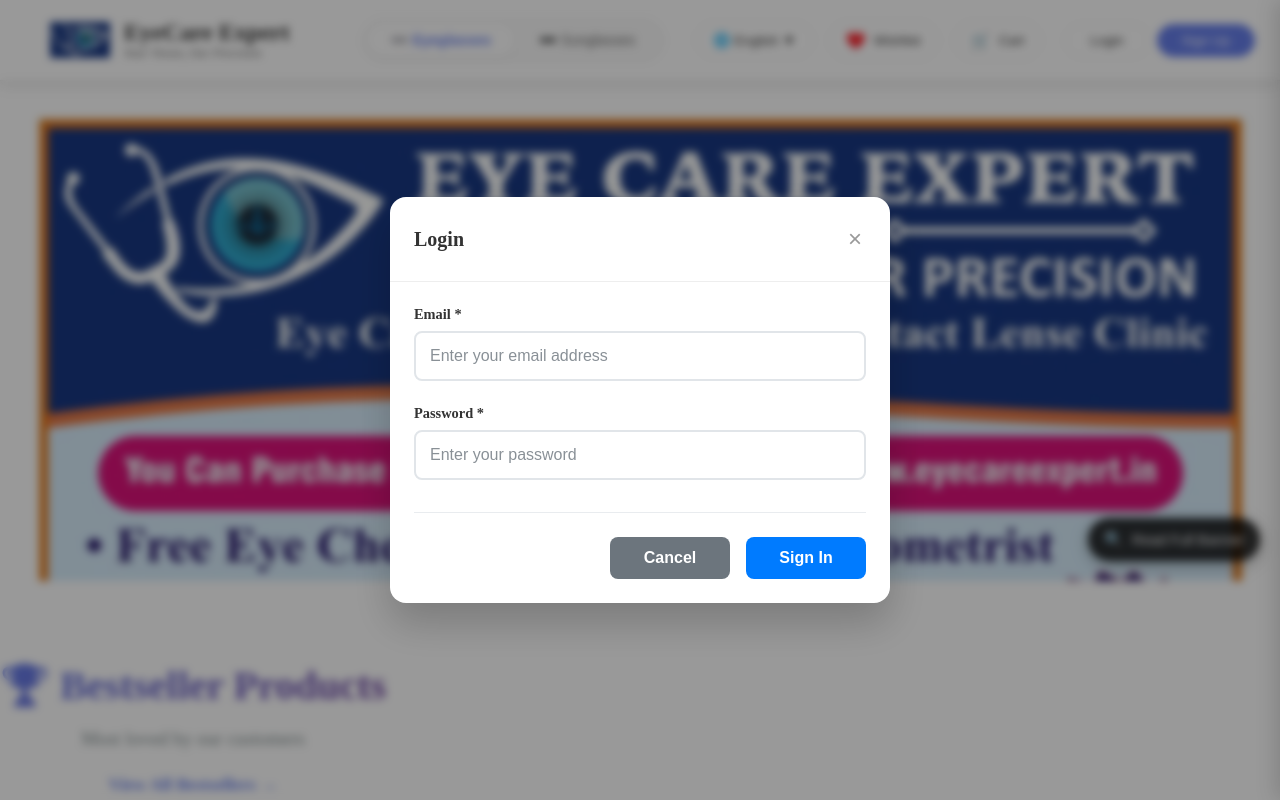
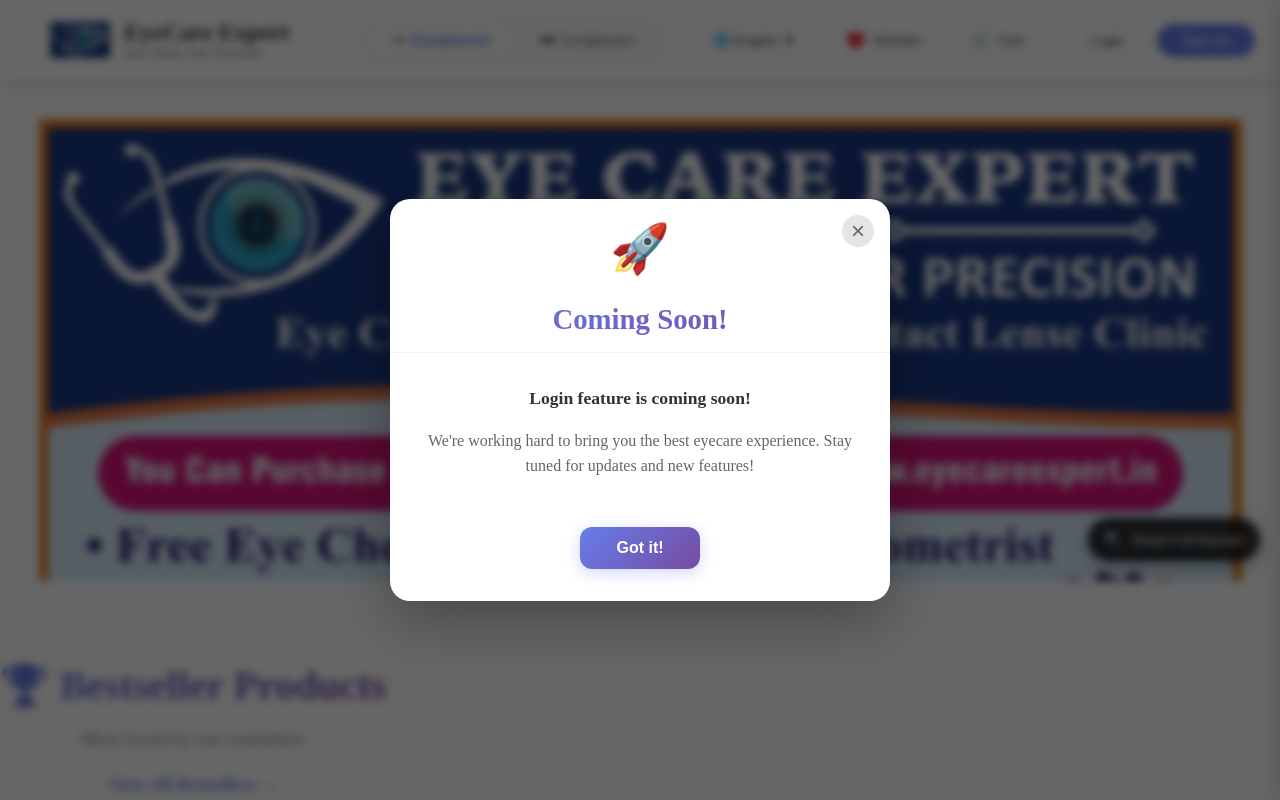
Before and after one commit to TheCoder-Avenger/eye_care_expert, a Next.js app: page / in a window 1280 px wide. Both pictures are taken after a click on the button "Login". Shown: the top 800 px of the page. Built offline with nearby package versions, Linux system fonts and the light colour scheme.

Commit message:
showing comming soon on login/signup

```diff
--- a/app/layout.js
+++ b/app/layout.js
@@ -2,6 +2,7 @@
 import Header from "@components/Header";
 import { UserProvider } from "@/context/UserContext";
 import ComingSoonToast from "@components/ComingSoonToast";
+import ComingSoonModal from "@components/ComingSoonModal";
 
 const nunitoSans = Nunito_Sans({
   subsets: ["latin"],
@@ -22,6 +23,7 @@
           <Header />
           <main>{children}</main>
           <ComingSoonToast />
+          <ComingSoonModal />
         </UserProvider>
       </body>
     </html>
--- /dev/null
+++ b/components/ComingSoonModal/index.js
@@ -0,0 +1,60 @@
+"use client";
+
+import { useUser } from "@/context/UserContext";
+import "./style.scss";
+
+const ComingSoonModal = () => {
+  const { comingSoonModal, setComingSoonModal } = useUser();
+
+  if (!comingSoonModal.isVisible) return null;
+
+  const handleClose = () => {
+    setComingSoonModal((prev) => ({ ...prev, isVisible: false }));
+  };
+
+  const handleBackdropClick = (e) => {
+    if (e.target === e.currentTarget) {
+      handleClose();
+    }
+  };
+
+  return (
+    <div className="coming-soon-modal" onClick={handleBackdropClick}>
+      <div className="coming-soon-modal__content">
+        <button
+          className="coming-soon-modal__close"
+          onClick={handleClose}
+          aria-label="Close modal"
+        >
+          ×
+        </button>
+
+        <div className="coming-soon-modal__header">
+          <div className="coming-soon-modal__icon">🚀</div>
+          <h2>Coming Soon!</h2>
+        </div>
+
+        <div className="coming-soon-modal__body">
+          <p className="coming-soon-modal__message">
+            {comingSoonModal.message}
+          </p>
+          <p className="coming-soon-modal__description">
+            We're working hard to bring you the best eyecare experience. Stay
+            tuned for updates and new features!
+          </p>
+        </div>
+
+        <div className="coming-soon-modal__footer">
+          <button
+            className="coming-soon-modal__btn coming-soon-modal__btn--primary"
+            onClick={handleClose}
+          >
+            Got it!
+          </button>
+        </div>
+      </div>
+    </div>
+  );
+};
+
+export default ComingSoonModal;
--- /dev/null
+++ b/components/ComingSoonModal/style.scss
@@ -0,0 +1,202 @@
+.coming-soon-modal {
+  position: fixed;
+  top: 0;
+  left: 0;
+  right: 0;
+  bottom: 0;
+  background: rgba(0, 0, 0, 0.6);
+  backdrop-filter: blur(4px);
+  z-index: 10000;
+  display: flex;
+  align-items: center;
+  justify-content: center;
+  padding: 1rem;
+  animation: fadeIn 0.3s ease-out;
+
+  &__content {
+    background: white;
+    border-radius: 20px;
+    box-shadow: 0 20px 60px rgba(0, 0, 0, 0.3);
+    max-width: 500px;
+    width: 100%;
+    max-height: 90vh;
+    overflow-y: auto;
+    position: relative;
+    animation: slideUp 0.3s ease-out;
+  }
+
+  &__close {
+    position: absolute;
+    top: 1rem;
+    right: 1rem;
+    background: rgba(0, 0, 0, 0.1);
+    border: none;
+    color: #666;
+    width: 32px;
+    height: 32px;
+    border-radius: 50%;
+    display: flex;
+    align-items: center;
+    justify-content: center;
+    cursor: pointer;
+    font-size: 1.5rem;
+    line-height: 1;
+    transition: all 0.2s ease;
+    z-index: 1;
+
+    &:hover {
+      background: rgba(0, 0, 0, 0.2);
+      color: #333;
+      transform: scale(1.1);
+    }
+  }
+
+  &__header {
+    text-align: center;
+    padding: 2rem 2rem 1rem 2rem;
+    border-bottom: 1px solid #f0f0f0;
+
+    h2 {
+      margin: 1rem 0 0 0;
+      font-size: 1.8rem;
+      font-weight: 700;
+      color: #333;
+      background: linear-gradient(135deg, #667eea 0%, #764ba2 100%);
+      -webkit-background-clip: text;
+      -webkit-text-fill-color: transparent;
+      background-clip: text;
+    }
+  }
+
+  &__icon {
+    font-size: 3rem;
+    margin-bottom: 0.5rem;
+    animation: bounce 2s infinite;
+  }
+
+  &__body {
+    padding: 2rem;
+    text-align: center;
+  }
+
+  &__message {
+    font-size: 1.1rem;
+    font-weight: 600;
+    color: #333;
+    margin: 0 0 1rem 0;
+    line-height: 1.5;
+  }
+
+  &__description {
+    font-size: 1rem;
+    color: #666;
+    margin: 0;
+    line-height: 1.6;
+  }
+
+  &__footer {
+    padding: 1rem 2rem 2rem 2rem;
+    text-align: center;
+  }
+
+  &__btn {
+    border: none;
+    border-radius: 12px;
+    padding: 0.75rem 2rem;
+    font-size: 1rem;
+    font-weight: 600;
+    cursor: pointer;
+    transition: all 0.2s ease;
+    min-width: 120px;
+
+    &--primary {
+      background: linear-gradient(135deg, #667eea 0%, #764ba2 100%);
+      color: white;
+      box-shadow: 0 4px 15px rgba(102, 126, 234, 0.3);
+
+      &:hover {
+        transform: translateY(-2px);
+        box-shadow: 0 6px 20px rgba(102, 126, 234, 0.4);
+      }
+
+      &:active {
+        transform: translateY(0);
+      }
+    }
+  }
+}
+
+@keyframes fadeIn {
+  from {
+    opacity: 0;
+  }
+  to {
+    opacity: 1;
+  }
+}
+
+@keyframes slideUp {
+  from {
+    transform: translateY(50px);
+    opacity: 0;
+  }
+  to {
+    transform: translateY(0);
+    opacity: 1;
+  }
+}
+
+@keyframes bounce {
+  0%,
+  20%,
+  50%,
+  80%,
+  100% {
+    transform: translateY(0);
+  }
+  40% {
+    transform: translateY(-10px);
+  }
+  60% {
+    transform: translateY(-5px);
+  }
+}
+
+// Mobile responsive
+@media (max-width: 480px) {
+  .coming-soon-modal {
+    padding: 0.5rem;
+
+    &__content {
+      border-radius: 16px;
+    }
+
+    &__header {
+      padding: 1.5rem 1.5rem 1rem 1.5rem;
+
+      h2 {
+        font-size: 1.5rem;
+      }
+    }
+
+    &__icon {
+      font-size: 2.5rem;
+    }
+
+    &__body {
+      padding: 1.5rem;
+    }
+
+    &__message {
+      font-size: 1rem;
+    }
+
+    &__description {
+      font-size: 0.9rem;
+    }
+
+    &__footer {
+      padding: 1rem 1.5rem 1.5rem 1.5rem;
+    }
+  }
+}
--- a/components/Header/index.js
+++ b/components/Header/index.js
@@ -5,21 +5,25 @@
 import Image from "next/image";
 import "./style.scss";
 import Modal from "@components/Modal";
-import Register from "@components/Register";
-import Login from "@components/Login";
 import { useUser } from "@/context/UserContext";
 import Cart from "@components/Cart";
 import Wishlist from "@components/Wishlist";
 import MobileDrawer from "@components/MobileDrawer";
 
 const Header = () => {
-  const { user, isLoggedIn, isLoading, logout, cart, wishlist } = useUser();
+  const {
+    user,
+    isLoggedIn,
+    isLoading,
+    logout,
+    cart,
+    wishlist,
+    showComingSoonModal,
+  } = useUser();
 
   const [showWishlistModal, setShowWishlistModal] = useState(false);
   const [showCartModal, setShowCartModal] = useState(false);
   const [showUserModal, setShowUserModal] = useState(false);
-  const [showRegisterModal, setShowRegisterModal] = useState(false);
-  const [showLoginModal, setShowLoginModal] = useState(false);
 
   const [showLanguageDropdown, setShowLanguageDropdown] = useState(false);
   const [showMobileDrawer, setShowMobileDrawer] = useState(false);
@@ -53,10 +57,6 @@
     setShowCartModal(false);
     setShowWishlistModal(false);
     setShowMobileDrawer(false);
-  };
-
-  const handleLoginSuccess = (userData) => {
-    console.log("User logged in:", userData);
   };
 
   // Cart and wishlist counts are now managed by UserContext
@@ -218,13 +218,13 @@
                 <div className="header__auth-buttons">
                   <button
                     className="header__login-btn"
-                    onClick={() => setShowLoginModal(true)}
+                    onClick={() => showComingSoonModal("Login")}
                   >
                     Login
                   </button>
                   <button
                     className="header__signup-btn"
-                    onClick={() => setShowRegisterModal(true)}
+                    onClick={() => showComingSoonModal("Sign Up")}
                   >
                     Sign Up
                   </button>
@@ -260,16 +260,6 @@
           </button>
         </div>
       </Modal>
-      <Register
-        isOpen={showRegisterModal}
-        onClose={() => setShowRegisterModal(false)}
-      />
-
-      <Login
-        isOpen={showLoginModal}
-        onClose={() => setShowLoginModal(false)}
-        onLoginSuccess={handleLoginSuccess}
-      />
 
       <Cart isOpen={showCartModal} onClose={() => setShowCartModal(false)} />
       <Wishlist
@@ -291,8 +281,8 @@
         wishlistCount={wishlistCount}
         onWishlistClick={() => setShowWishlistModal(true)}
         onCartClick={() => setShowCartModal(true)}
-        onLoginClick={() => setShowLoginModal(true)}
-        onRegisterClick={() => setShowRegisterModal(true)}
+        onLoginClick={() => showComingSoonModal("Login")}
+        onRegisterClick={() => showComingSoonModal("Sign Up")}
         onUserProfileClick={() => setShowUserModal(true)}
         onLogout={handleLogout}
       />
--- a/context/UserContext.js
+++ b/context/UserContext.js
@@ -19,6 +19,12 @@
   const [cart, setCart] = useState([]);
   const [wishlist, setWishlist] = useState([]);
   const [comingSoonToast, setComingSoonToast] = useState({
+    isVisible: false,
+    message: "",
+    type: "info",
+  });
+
+  const [comingSoonModal, setComingSoonModal] = useState({
     isVisible: false,
     message: "",
     type: "info",
@@ -119,6 +125,15 @@
     }, 3000);
   };
 
+  // Show Coming Soon modal (for login/signup)
+  const showComingSoonModal = (action) => {
+    setComingSoonModal({
+      isVisible: true,
+      message: `${action} feature is coming soon!`,
+      type: "info",
+    });
+  };
+
   const addToCart = async (product, options = {}) => {
     showComingSoonMessage("Add to Cart");
     return { success: false, message: "Feature coming soon!" };
@@ -203,7 +218,7 @@
   };
 
   const login = async (userData) => {
-    showComingSoonMessage("Login");
+    showComingSoonModal("Login");
     return { success: false, message: "Feature coming soon!" };
 
     // Original login code commented out:
@@ -236,7 +251,7 @@
   };
 
   const register = async (userData) => {
-    showComingSoonMessage("Registration");
+    showComingSoonModal("Registration");
     return { success: false, message: "Feature coming soon!" };
   };
 
@@ -266,6 +281,9 @@
     updateCartQuantity,
     comingSoonToast,
     setComingSoonToast,
+    comingSoonModal,
+    setComingSoonModal,
+    showComingSoonModal,
   };
 
   return <UserContext.Provider value={value}>{children}</UserContext.Provider>;
```
